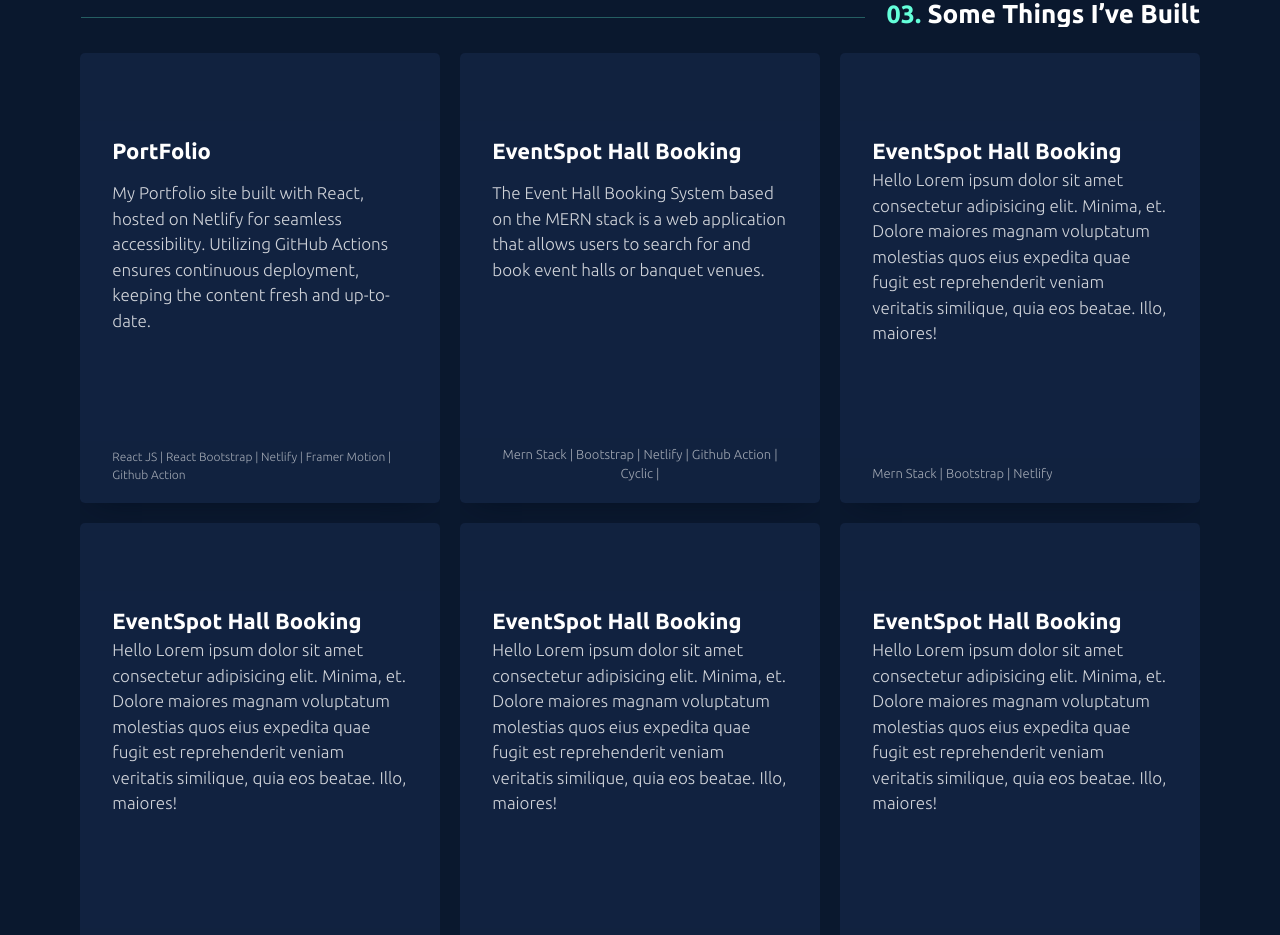
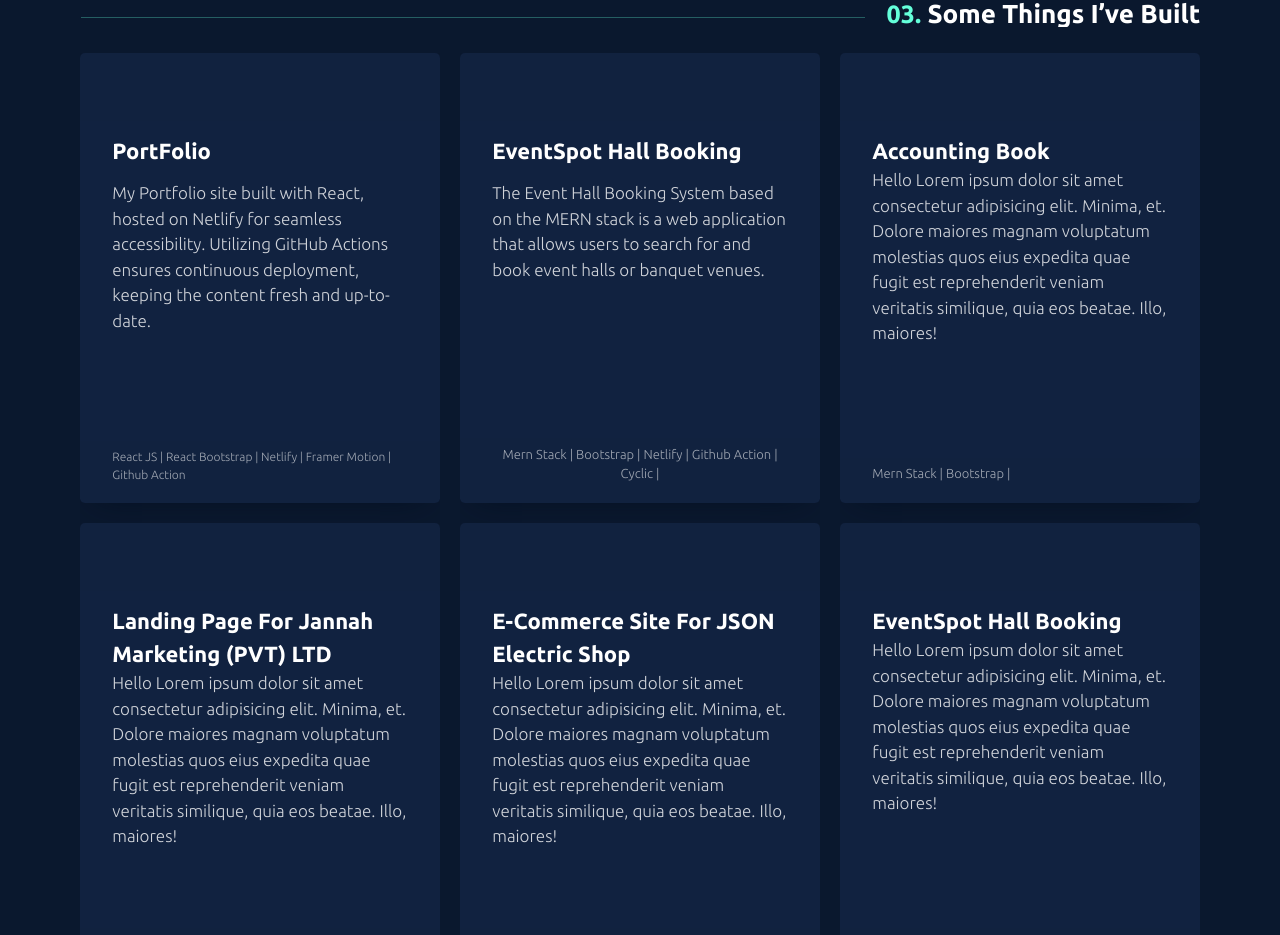
Before and after one commit to Sharjun-Hussain/Portfolio-Sharjun-Hussain, a React (Vite) app: page / in a window 1280 px wide. Shown: the part 1749-2684 px from the top of the page. Built offline with nearby package versions, Linux system fonts and the light colour scheme.

Commit message:
Projects changed

```diff
--- a/src/Components/Projects.jsx
+++ b/src/Components/Projects.jsx
@@ -152,7 +152,7 @@ const Projects = () => {
                   className="px-4 text-white"
                   style={{ background: "transparent", fontSize: "22px" }}
                 >
-                  EventSpot Hall Booking
+                  Accounting Book
                 </div>
                 <div
                   className="px-4 text-white"
@@ -180,7 +180,7 @@ const Projects = () => {
                     opacity: 0.6,
                   }}
                 >
-                  Mern Stack | Bootstrap | Netlify
+                  Mern Stack | Bootstrap |
                 </div>
               </Card.Footer>
             </Card>
@@ -206,7 +206,7 @@ const Projects = () => {
                   className="px-4 text-white"
                   style={{ background: "transparent", fontSize: "22px" }}
                 >
-                  EventSpot Hall Booking
+                  Landing Page For Jannah Marketing (PVT) LTD
                 </div>
                 <div
                   className="px-4 text-white"
@@ -234,7 +234,7 @@ const Projects = () => {
                     opacity: 0.6,
                   }}
                 >
-                  Mern Stack | Bootstrap | Netlify
+                  Mern Stack | Bootstrap | Github Pages | Git
                 </div>
               </Card.Footer>
             </Card>
@@ -260,7 +260,7 @@ const Projects = () => {
                   className="px-4 text-white"
                   style={{ background: "transparent", fontSize: "22px" }}
                 >
-                  EventSpot Hall Booking
+                  E-Commerce Site For JSON Electric Shop
                 </div>
                 <div
                   className="px-4 text-white"
@@ -288,7 +288,7 @@ const Projects = () => {
                     opacity: 0.6,
                   }}
                 >
-                  Mern Stack | Bootstrap | Netlify
+                  Wordpress | WooCommerce |
                 </div>
               </Card.Footer>
             </Card>
```
